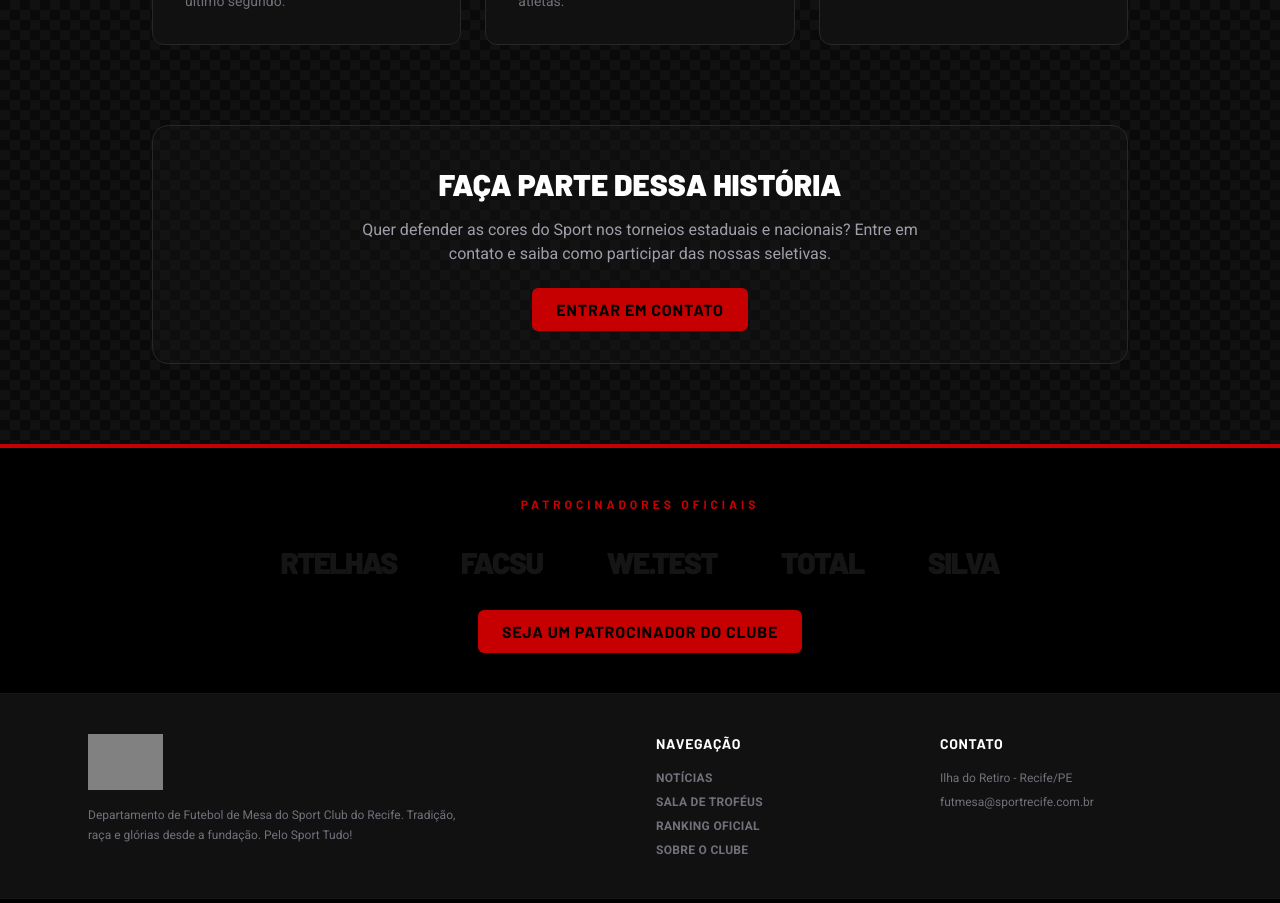
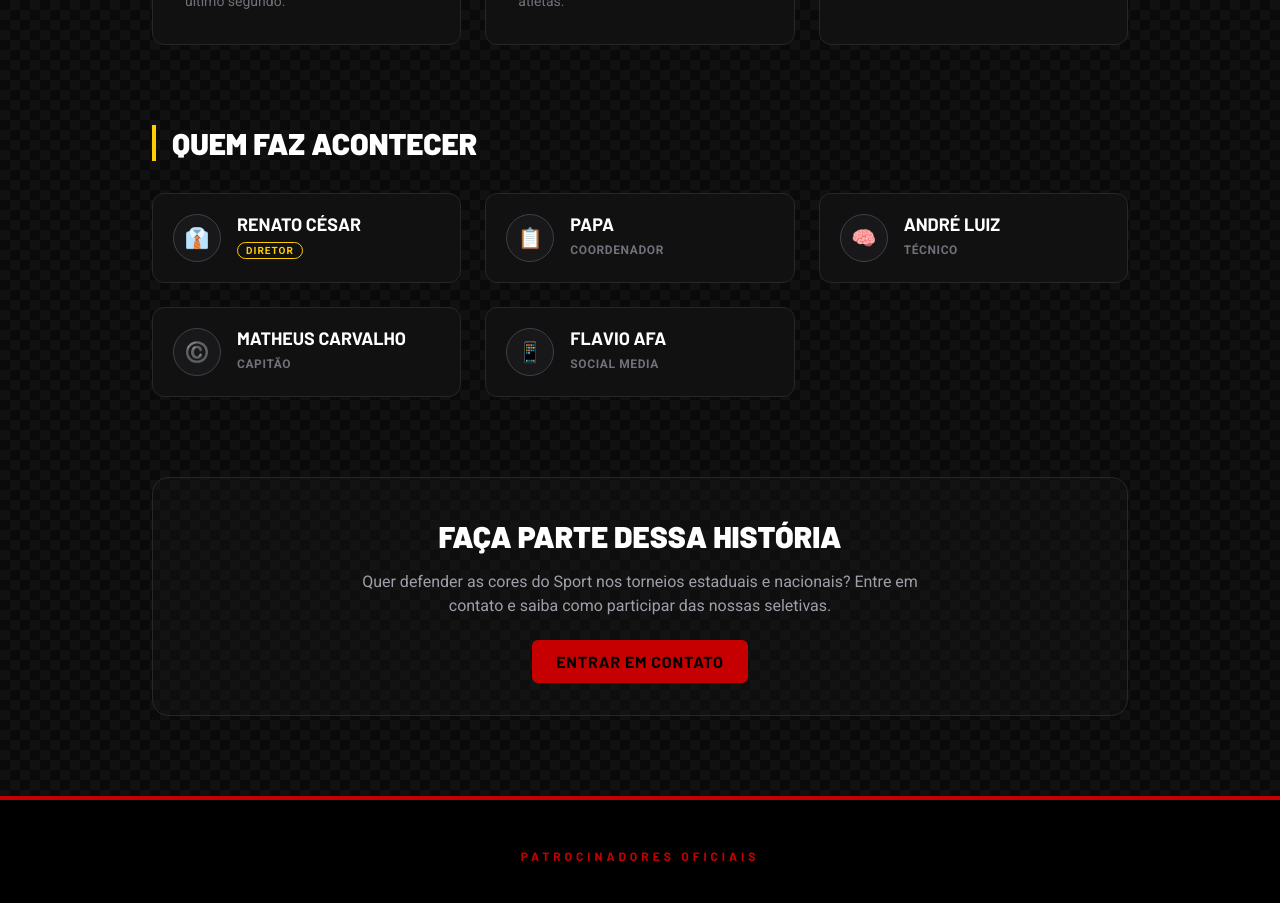
Before and after one commit to mc4rvalho/sport-app, a Next.js app: page /sobre in a window 1280 px wide. Shown: the part 1120-2023 px from the top of the page. Built offline with nearby package versions, Linux system fonts and the light colour scheme; no server answers; grey boxes are pictures that could not be loaded.

Commit message:
Acrescentando diretoria na página sobre

```diff
--- a/src/app/sobre/page.tsx
+++ b/src/app/sobre/page.tsx
@@ -100,7 +100,91 @@ export default function SobrePage() {
           </div>
         </div>
 
-        {/* Bloco 3: Call to Action */}
+        {/* Bloco 3: NOSSA EQUIPE (Novo!) */}
+        <div>
+          <h2 className="text-3xl text-white font-barlow font-black uppercase mb-8 border-l-4 border-(--leao-amarelo) pl-4">
+            Quem Faz Acontecer
+          </h2>
+
+          <div className="grid md:grid-cols-2 lg:grid-cols-3 gap-6">
+            {/* Renato César */}
+            <div className="bg-[#111] p-5 rounded-xl border border-zinc-800 flex items-center gap-4 hover:border-(--leao-vermelho) transition-colors group hover:-translate-y-1 duration-300">
+              <div className="w-12 h-12 bg-zinc-900 rounded-full flex items-center justify-center text-xl border border-zinc-700 group-hover:border-(--leao-vermelho) group-hover:text-(--leao-vermelho) transition-colors">
+                👔
+              </div>
+              <div>
+                <strong className="text-white text-lg block uppercase font-barlow leading-none mb-1">
+                  Renato César
+                </strong>
+                <span className="text-(--leao-amarelo) text-[10px] font-bold uppercase tracking-widest border border-(--leao-amarelo) px-2 py-0.5 rounded-full">
+                  Diretor
+                </span>
+              </div>
+            </div>
+
+            {/* Papa */}
+            <div className="bg-[#111] p-5 rounded-xl border border-zinc-800 flex items-center gap-4 hover:border-(--leao-vermelho) transition-colors group hover:-translate-y-1 duration-300">
+              <div className="w-12 h-12 bg-zinc-900 rounded-full flex items-center justify-center text-xl border border-zinc-700 group-hover:border-(--leao-vermelho) group-hover:text-(--leao-vermelho) transition-colors">
+                📋
+              </div>
+              <div>
+                <strong className="text-white text-lg block uppercase font-barlow leading-none mb-1">
+                  Papa
+                </strong>
+                <span className="text-zinc-500 text-xs font-bold uppercase tracking-wider">
+                  Coordenador
+                </span>
+              </div>
+            </div>
+
+            {/* André Luiz */}
+            <div className="bg-[#111] p-5 rounded-xl border border-zinc-800 flex items-center gap-4 hover:border-(--leao-vermelho) transition-colors group hover:-translate-y-1 duration-300">
+              <div className="w-12 h-12 bg-zinc-900 rounded-full flex items-center justify-center text-xl border border-zinc-700 group-hover:border-(--leao-vermelho) group-hover:text-(--leao-vermelho) transition-colors">
+                🧠
+              </div>
+              <div>
+                <strong className="text-white text-lg block uppercase font-barlow leading-none mb-1">
+                  André Luiz
+                </strong>
+                <span className="text-zinc-500 text-xs font-bold uppercase tracking-wider">
+                  Técnico
+                </span>
+              </div>
+            </div>
+
+            {/* Matheus Carvalho */}
+            <div className="bg-[#111] p-5 rounded-xl border border-zinc-800 flex items-center gap-4 hover:border-(--leao-vermelho) transition-colors group hover:-translate-y-1 duration-300">
+              <div className="w-12 h-12 bg-zinc-900 rounded-full flex items-center justify-center text-xl border border-zinc-700 group-hover:border-(--leao-vermelho) group-hover:text-(--leao-vermelho) transition-colors">
+                ©️
+              </div>
+              <div>
+                <strong className="text-white text-lg block uppercase font-barlow leading-none mb-1">
+                  Matheus Carvalho
+                </strong>
+                <span className="text-zinc-500 text-xs font-bold uppercase tracking-wider">
+                  Capitão
+                </span>
+              </div>
+            </div>
+
+            {/* Flavio Afa */}
+            <div className="bg-[#111] p-5 rounded-xl border border-zinc-800 flex items-center gap-4 hover:border-(--leao-vermelho) transition-colors group hover:-translate-y-1 duration-300">
+              <div className="w-12 h-12 bg-zinc-900 rounded-full flex items-center justify-center text-xl border border-zinc-700 group-hover:border-(--leao-vermelho) group-hover:text-(--leao-vermelho) transition-colors">
+                📱
+              </div>
+              <div>
+                <strong className="text-white text-lg block uppercase font-barlow leading-none mb-1">
+                  Flavio Afa
+                </strong>
+                <span className="text-zinc-500 text-xs font-bold uppercase tracking-wider">
+                  Social Media
+                </span>
+              </div>
+            </div>
+          </div>
+        </div>
+
+        {/* Bloco 4: Call to Action */}
         <div className="bg-zinc-900/30 border border-zinc-800 p-10 rounded-2xl text-center">
           <h2 className="text-3xl text-white font-barlow font-black uppercase mb-4">
             Faça parte dessa história
```
